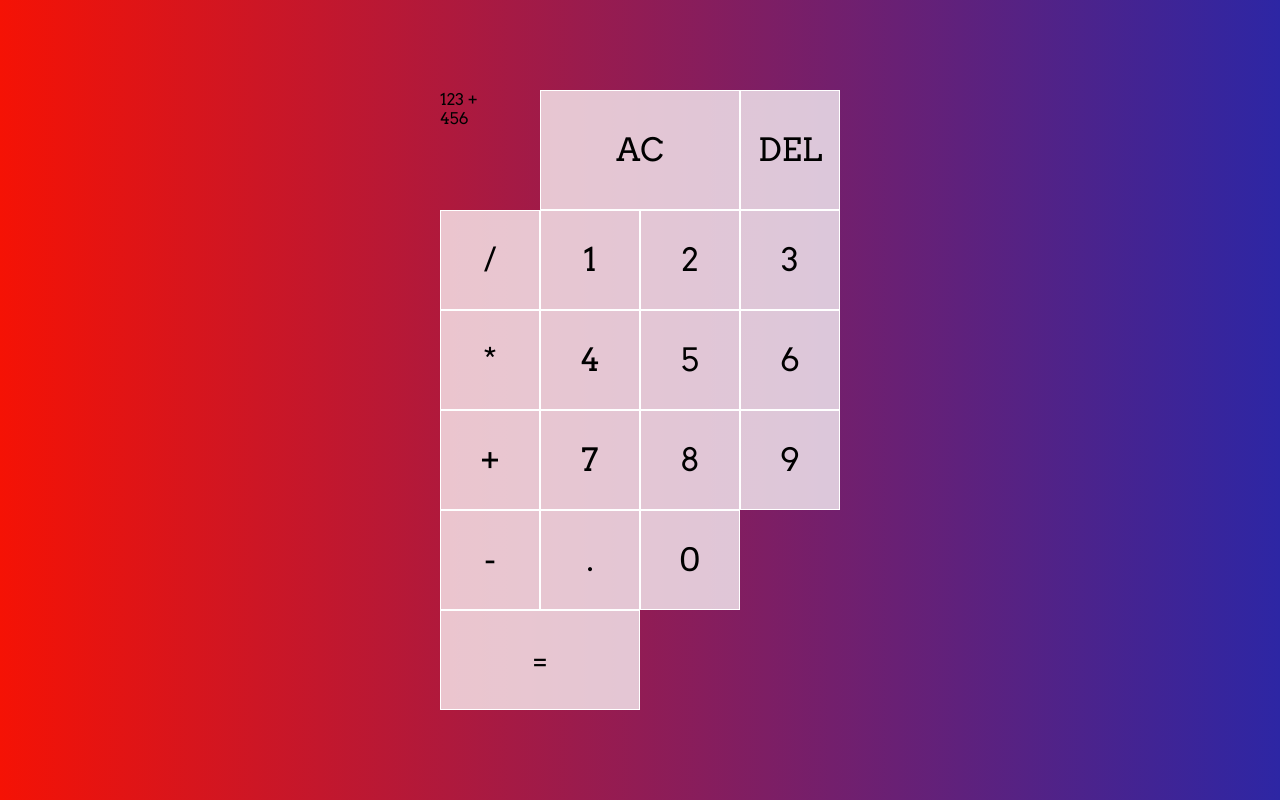
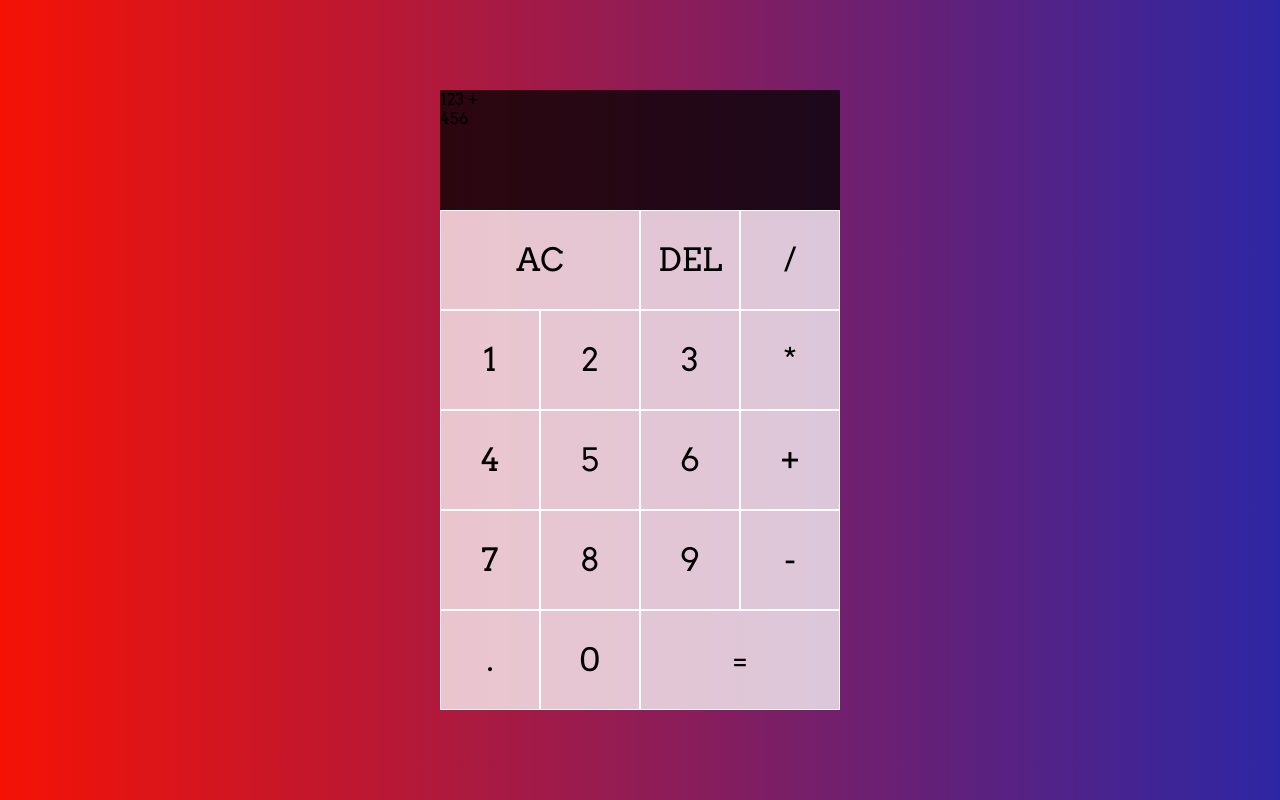
Before and after one commit to earldev4/Kalkulator-Sederhana, a plain HTML site: page index.html in a window 1280 px wide. Drawn offline with Linux system fonts and the light colour scheme.

Commit message:
Styling 2

```diff
--- a/style.css
+++ b/style.css
@@ -29,3 +29,7 @@ body{
 .spanTwo{
     grid-column: span 2;
 }
+.output{
+    grid-column: 1 / -1;
+    background-color: rgba(0, 0, 0, 0.75);
+}
```
